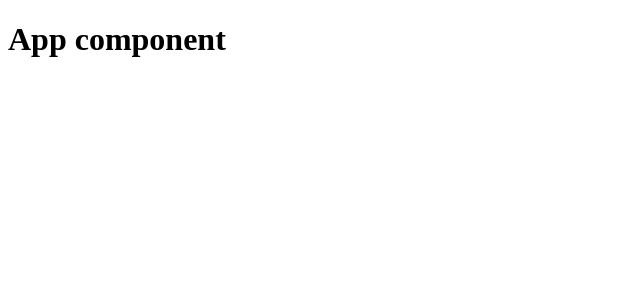
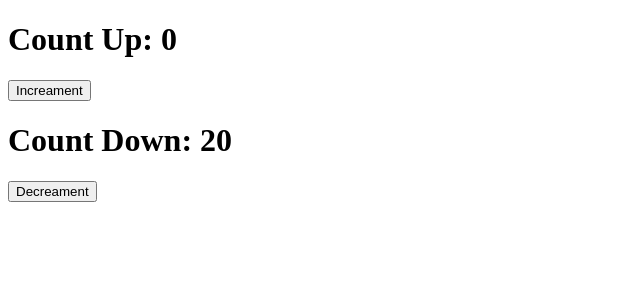
Before and after one commit to nezam0003/React-JS, a React (Create React App) app in the folder geekyshow/my-app/: page / in a window 1280 px wide. Shown: the top 300 px of the page, without its empty margins (0-640 px from the left). Built offline with nearby package versions, Linux system fonts and the light colour scheme.

Commit message:
React Hooks useState/useEffect/useCustom hooks covered

```diff
--- a/geekyshow/my-app/public/index.html
+++ b/geekyshow/my-app/public/index.html
@@ -16,7 +16,7 @@
 <body>
     <noscript>You need to enable JavaScript to run this app.</noscript>
     <div id="root"></div>
-    <div id="unmount"></div>
+    <!-- <div id="unmount"></div> -->
 </body>
 
 </html>
--- a/geekyshow/my-app/src/App.js
+++ b/geekyshow/my-app/src/App.js
@@ -41,19 +41,87 @@
 // }
 
 /**************** Unmounting component */
-import React, { Component } from "react";
+// import React, { Component } from "react";
 
-export default class App extends Component {
-  componentDidMount() {
-    console.log("App did Mount");
-  }
-  render() {
-    console.log("App Rendered");
+// export default class App extends Component {
+//   componentDidMount() {
+//     console.log("App did Mount");
+//   }
+//   render() {
+//     console.log("App Rendered");
 
-    return (
-      <div>
-        <h1>App component</h1>
-      </div>
-    );
-  }
-}
+//     return (
+//       <div>
+//         <h1>App component</h1>
+//       </div>
+//     );
+//   }
+// }
+
+/************* useState Hooks *****************/
+// import React, { Fragment, useState } from "react";
+// const App = () => {
+//   const [name, editName] = useState("Nezam");
+//   const changeName = () => {
+//     editName("Fhameed");
+//   };
+//   return (
+//     <Fragment>
+//       <h1>Hello, {name}</h1>
+//       <button type="button" onClick={changeName}>
+//         Change Name
+//       </button>
+//     </Fragment>
+//   );
+// };
+// export default App;
+
+/************* useEffect Hooks *****************/
+// import React, { Fragment, useState, useEffect } from "react";
+// const App = () => {
+//   const [countUp, setCount] = useState(0);
+//   const [countDown, setCountDown] = useState(50);
+//   const countUpFun = () => {
+//     setCount(countUp + 1);
+//   };
+//   const countDownFun = () => {
+//     setCountDown(countDown - 1);
+//   };
+//   useEffect(() => {
+//     console.log("Use Effect Called");
+//   }, [countUp]);
+//   return (
+//     <Fragment>
+//       <h1>Count Up: {countUp} </h1>
+//       <button type="button" onClick={countUpFun}>
+//         increament
+//       </button>
+//       <h1>Count Down: {countDown} </h1>
+//       <button type="button" onClick={countDownFun}>
+//         decreament
+//       </button>
+//     </Fragment>
+//   );
+// };
+// export default App;
+
+/************* Custom Hooks *****************/
+import React, { Fragment } from "react";
+import useCustomCounter from "./Custom";
+
+const App = () => {
+  const counter = useCustomCounter();
+  return (
+    <Fragment>
+      <h1>Count Up: {counter.count}</h1>
+      <button type="button" onClick={counter.countUpFun}>
+        Increament
+      </button>
+      <h1>Count Down: {counter.countDown}</h1>
+      <button type="button" onClick={counter.countDownFun}>
+        Decreament
+      </button>
+    </Fragment>
+  );
+};
+export default App;
--- /dev/null
+++ b/geekyshow/my-app/src/Custom.js
@@ -0,0 +1,18 @@
+import { useState } from "react";
+const useCustomCounter = () => {
+  const [count, setCount] = useState(0);
+  const [countDown, setCountDown] = useState(20);
+  const countUpFun = () => {
+    setCount(count + 1);
+  };
+  const countDownFun = () => {
+    setCountDown(countDown - 1);
+  };
+  return {
+    count,
+    countDown,
+    countUpFun,
+    countDownFun,
+  };
+};
+export default useCustomCounter;
```
Also changed, not shown: geekyshow/my-app/src/index.js (+12 -4 lines).
